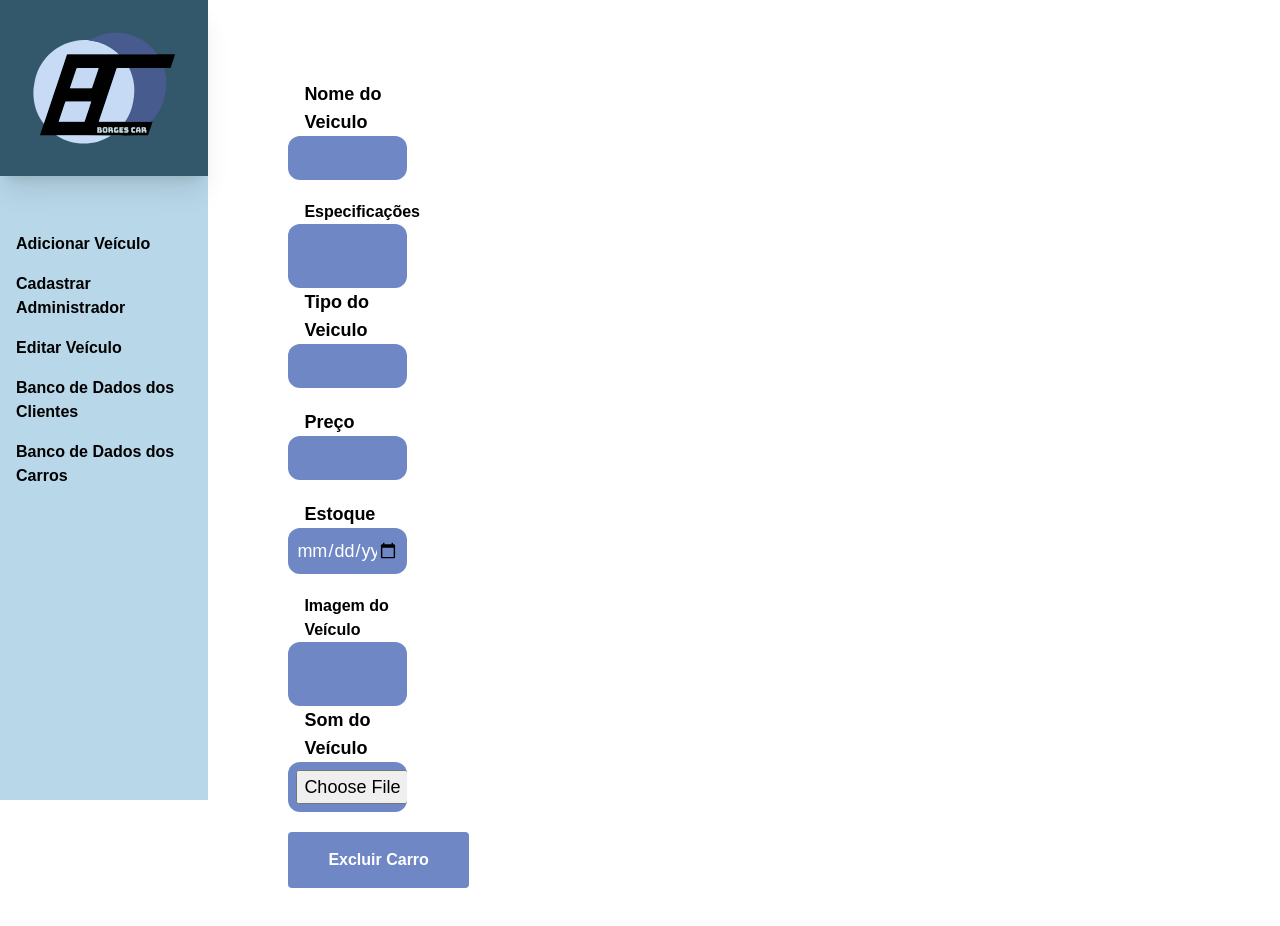
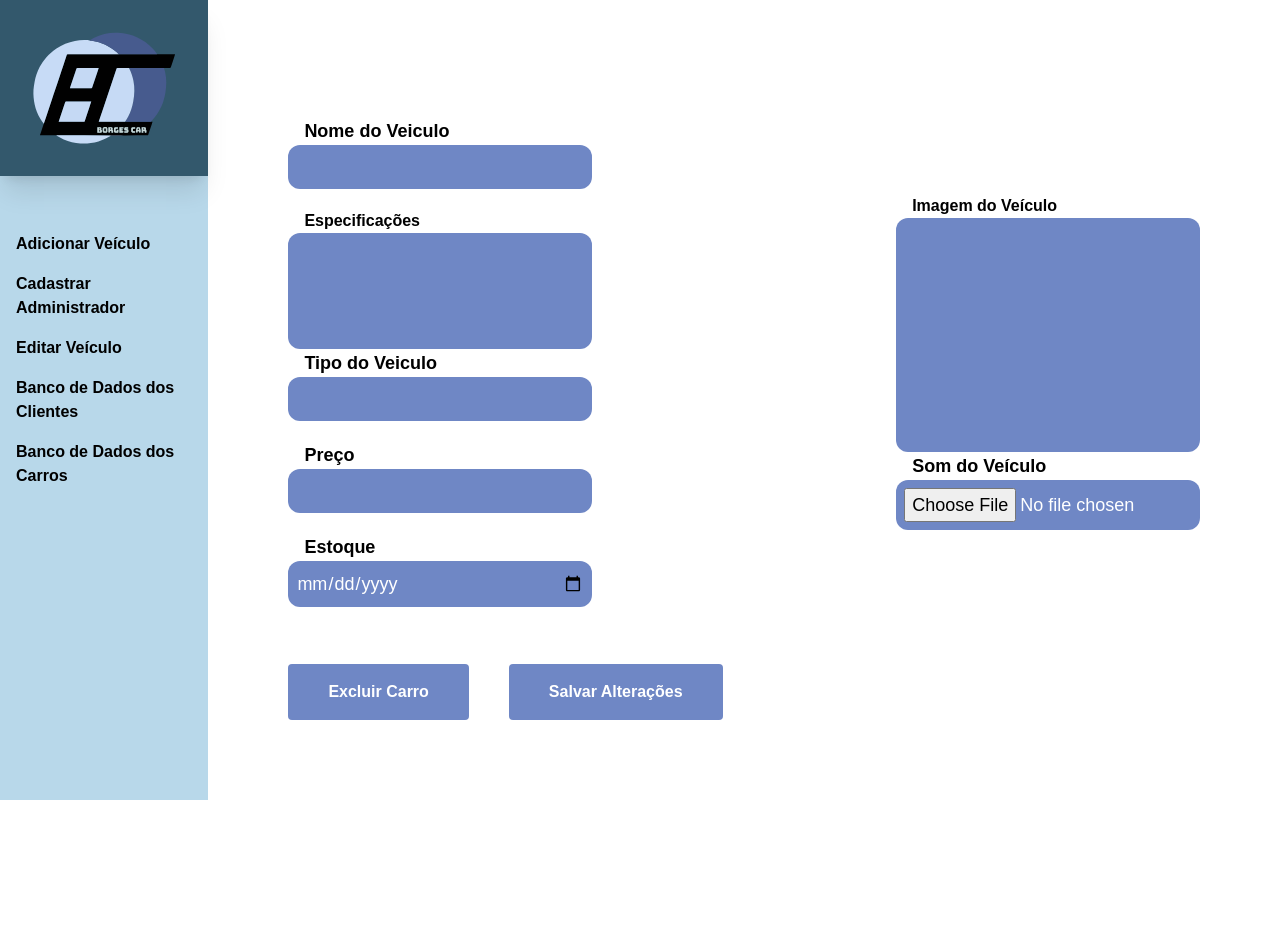
Before and after one commit to onlywillian/borgescar, a Next.js app: page /adm/editar-carro in a window 1280 px wide. Shown: the top 926 px of the page. After the commit the page ends 800 px from the top, so only its background shows below. Built offline with nearby package versions, Linux system fonts and the light colour scheme.

Commit message:
car edit screen finished

```diff
--- a/package.json
+++ b/package.json
@@ -9,7 +9,6 @@
     "lint": "next lint"
   },
   "dependencies": {
-    "@next/font": "13.1.6",
     "@types/node": "18.11.19",
     "@types/react": "18.0.27",
     "@types/react-dom": "18.0.10",
--- a/src/app/adm/editar-carro/page.tsx
+++ b/src/app/adm/editar-carro/page.tsx
@@ -11,8 +11,8 @@ export default function EditVehicle() {
         <>
             <main className="flex">
                 <Aside />
-                <div className="flex p-20 justify-between w-full">
-                    <div>
+                <div className="flex p-20 justify-between w-full flex-col">
+                    <div className="flex w-full h-full justify-between">
                         <div className="flex flex-col justify-center w-1/3">
                             <Input
                                 id="nome-veiculo"
@@ -50,9 +50,10 @@ export default function EditVehicle() {
                                 type="file"
                             />
                         </div>
-                        <div>
-                            <Button>Excluir Carro</Button>
-                        </div>
+                    </div>
+                    <div className="flex gap-10">
+                        <Button>Excluir Carro</Button>
+                        <Button>Salvar Alterações</Button>
                     </div>
                 </div>
             </main>
```
Also changed, not shown: 1 other file (tests, documents, lock files or other folders).
